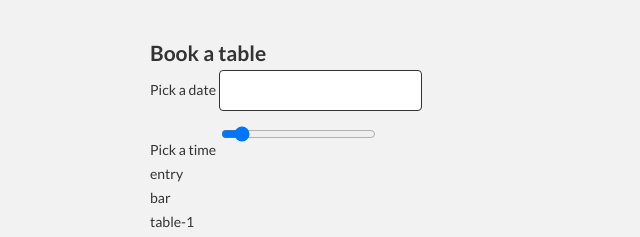
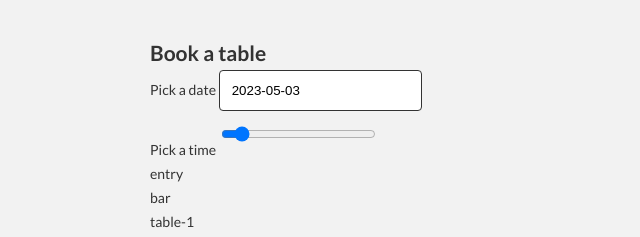
Before and after one commit to krzysztoffila/pizzeria-javascript, a website with bundled scripts: page src/index.html in a window 1280 px wide. Shown: the part 264-501 px from the top of the page, 160-800 px from the left. Built offline with nearby package versions, Linux system fonts and the light colour scheme; files whose address does not match are found by name.

Commit message:
Testing with DatePicker

```diff
--- a/src/index.html
+++ b/src/index.html
@@ -249,7 +249,7 @@
 
   <script src="https://cdn.jsdelivr.net/npm/flatpickr"></script>
 
-  <script src="vendor/range-slider.min.js" type="module"></script>
+  <!-- <script src="vendor/range-slider.min.js" type="module"></script> -->
   <script src="https://cdn.jsdelivr.net/npm/flatpickr"></script>
   <script src="js/app.js" type="module"></script>
 
--- a/src/js/components/Booking.js
+++ b/src/js/components/Booking.js
@@ -3,6 +3,8 @@ import {
   select
 } from '../settings.js';
 import AmountWidget from './AmountWidget.js';
+import DatePicker from './DatePicker.js';
+import HourPicker from './HourPicker.js';
 class Booking {
   constructor(element) {
     const thisBooking = this;
@@ -22,6 +24,8 @@ class Booking {
 
     thisBooking.dom.peopleAmount = element.querySelector(select.booking.peopleAmount);
     thisBooking.dom.hoursAmount = element.querySelector(select.booking.hoursAmount);
+    thisBooking.dom.datePicker = element.querySelector(select.widgets.datePicker.wrapper);
+    thisBooking.dom.hourPicker = element.querySelector(select.widgets.hourPicker.wrapper);
 
   }
   initWidgets() {
@@ -32,6 +36,14 @@ class Booking {
     });
     thisBooking.hoursAmount = new AmountWidget(thisBooking.dom.hoursAmount);
     thisBooking.dom.peopleAmount.addEventListener('updated', function () {});
+    thisBooking.datePicker = new DatePicker(thisBooking.dom.datePicker);
+    thisBooking.dom.datePicker.addEventListener('updated', function () {
+
+    });
+    thisBooking.dom.hourPicker = new HourPicker(thisBooking.dom.hourPicker);
+    thisBooking.dom.hourPicker.addEventListener('updated', function () {
+
+    });
   }
 }
 export default Booking;
--- a/src/js/components/DatePicker.js
+++ b/src/js/components/DatePicker.js
@@ -1,5 +1,7 @@
 import BaseWidget from '../Components/BaseWidget.js';
-import utils from '../utils.js';
+import {
+  utils
+} from '../utils.js';
 import {
   select,
   settings
--- a/src/js/components/HourPicker.js
+++ b/src/js/components/HourPicker.js
@@ -3,7 +3,9 @@ import {
   select,
   settings
 } from '../settings.js';
-import utils from '../utils.js';
+import {
+  utils
+} from '../utils.js';
 
 class HourPicker extends BaseWidget {
   constructor(wrapper) {
```
Also changed, not shown: src/vendor/range-slider.min.css (added), src/vendor/range-slider.min.js (added).
